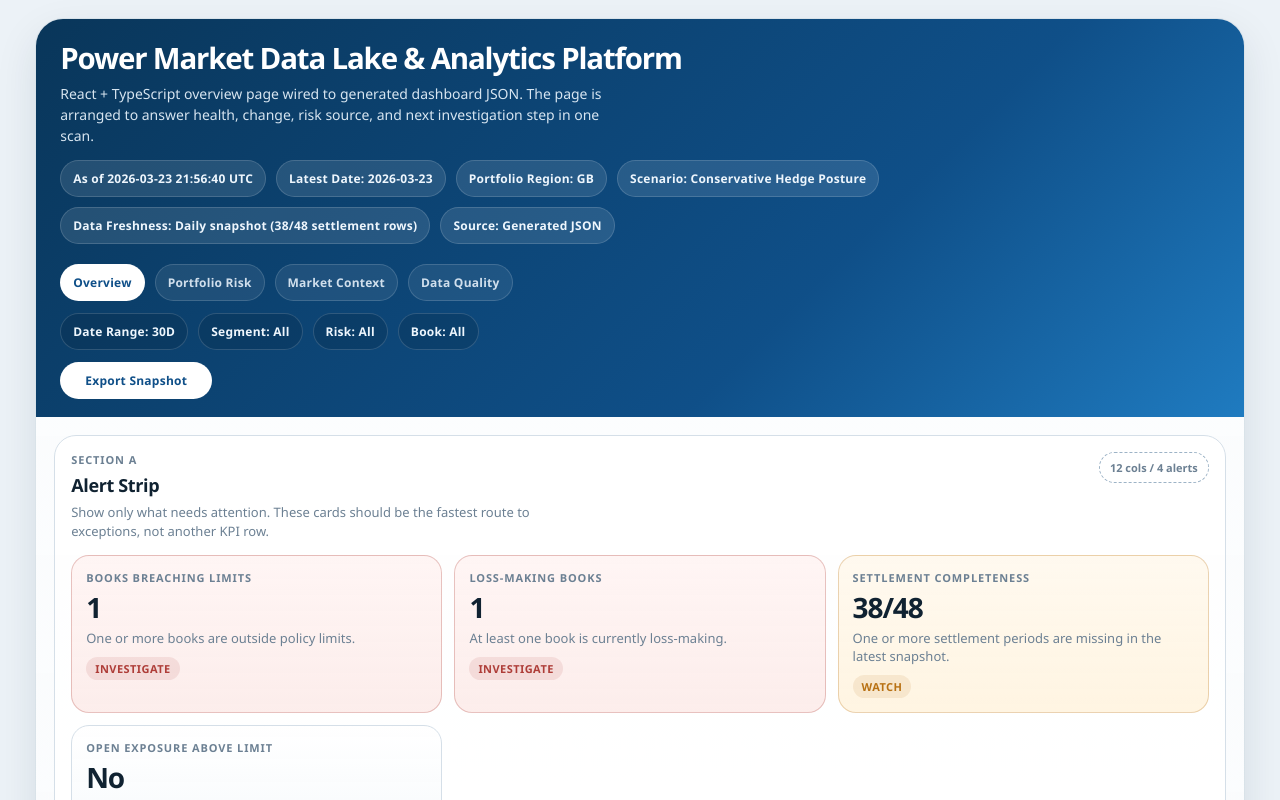
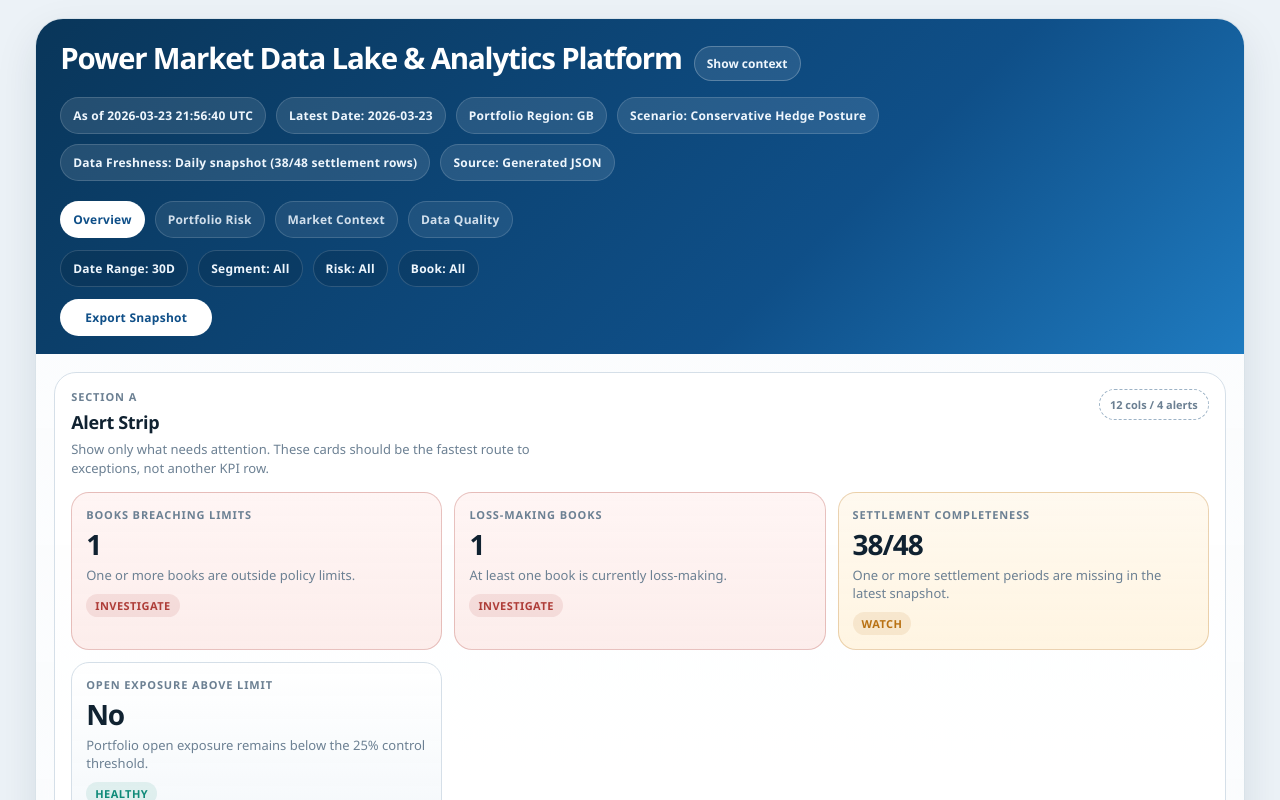
Before and after one commit to SholasSandbox/energy-market-data-lake, a React (Vite) app in the folder dashboard-ui/: page / in a window 1280 px wide. Shown: the top 800 px of the page. Built offline with nearby package versions, Linux system fonts and the light colour scheme.

Commit message:
Make header narrative collapsible

```diff
--- a/dashboard-ui/src/App.tsx
+++ b/dashboard-ui/src/App.tsx
@@ -14,6 +14,7 @@ function App() {
   const [data, setData] = useState<DashboardData>(sampleDashboardData);
   const [sourceLabel, setSourceLabel] = useState("Fallback sample");
   const [marketRegion, setMarketRegion] = useState("ALL");
+  const [showHeaderNarrative, setShowHeaderNarrative] = useState(false);
 
   useEffect(() => {
     let cancelled = false;
@@ -68,6 +69,8 @@ function App() {
         <Header
           data={data}
           sourceLabel={sourceLabel}
+          showHeaderNarrative={showHeaderNarrative}
+          onToggleHeaderNarrative={() => setShowHeaderNarrative((current) => !current)}
         />
         <main className="content-grid">
           <section className="panel">
@@ -212,18 +215,34 @@ function App() {
 function Header({
   data,
   sourceLabel,
+  showHeaderNarrative,
+  onToggleHeaderNarrative,
 }: {
   data: DashboardData;
   sourceLabel: string;
+  showHeaderNarrative: boolean;
+  onToggleHeaderNarrative: () => void;
 }) {
   return (
     <header className="topbar">
       <div className="hero-copy">
-        <h1>Power Market Data Lake &amp; Analytics Platform</h1>
-        <p>
-          React + TypeScript overview page wired to generated dashboard JSON. The page is
-          arranged to answer health, change, risk source, and next investigation step in one scan.
-        </p>
+        <div className="hero-title-row">
+          <h1>Power Market Data Lake &amp; Analytics Platform</h1>
+          <button
+            type="button"
+            className="hero-toggle"
+            onClick={onToggleHeaderNarrative}
+            aria-expanded={showHeaderNarrative}
+          >
+            {showHeaderNarrative ? "Hide context" : "Show context"}
+          </button>
+        </div>
+        {showHeaderNarrative ? (
+          <p>
+            React + TypeScript overview page wired to generated dashboard JSON. The page is
+            arranged to answer health, change, risk source, and next investigation step in one scan.
+          </p>
+        ) : null}
         <div className="meta-row">
           <span className="tag">As of {data.metadata.asOf}</span>
           <span className="tag">Latest Date: {data.metadata.latestDate}</span>
--- a/dashboard-ui/src/styles.css
+++ b/dashboard-ui/src/styles.css
@@ -62,6 +62,24 @@ button {
   font-size: clamp(28px, 2.3vw, 40px);
   line-height: 1.02;
   letter-spacing: -0.04em;
+}
+
+.hero-title-row {
+  display: flex;
+  flex-wrap: wrap;
+  align-items: center;
+  gap: 12px;
+}
+
+.hero-toggle {
+  cursor: pointer;
+  border-radius: 999px;
+  border: 1px solid rgba(255, 255, 255, 0.24);
+  background: rgba(255, 255, 255, 0.1);
+  color: #eef6fd;
+  padding: 8px 12px;
+  font-size: 12px;
+  font-weight: 700;
 }
 
 .hero-copy p {
```
